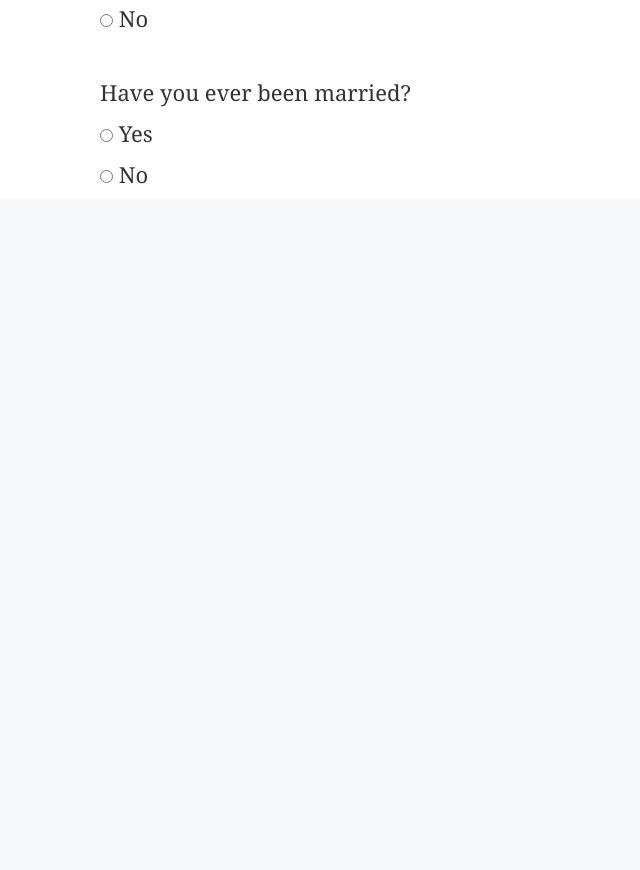
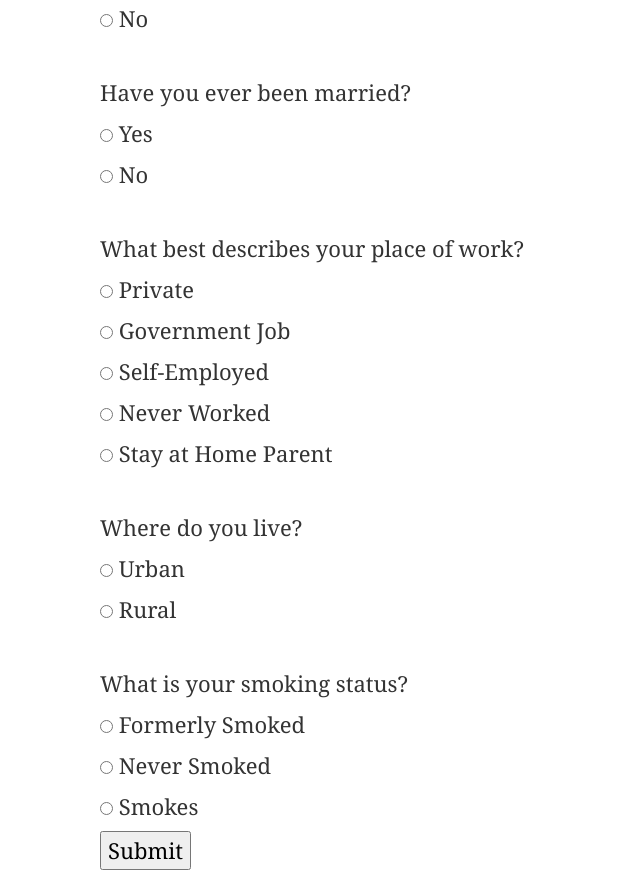
Before and after one commit to znurtokatli/Whole-Lotta-Heart, a Flask app: page /page_ml in a window 1280 px wide. Shown: the part 1862-2732 px from the top of the page, without its empty margins (0-640 px from the left). Before the commit the page ends 2046 px from the top, so only its background shows below. Run offline with Flask 2, Linux system fonts and the light colour scheme; some libraries are stand-ins or nearby versions.

Commit message:
submit button

```diff
--- a/templates/ml.html
+++ b/templates/ml.html
@@ -102,6 +102,9 @@
          <p><strong>Analysis Placeholder</strong></p>
          <br>
          <br>
+
+
+         <!-- ml form -->
          <form method="POST">
           <label for="fname">Gender:</label><br>
           <input type="radio" id="male" name="gender" value="1">
@@ -126,9 +129,35 @@
           <label for="Yes">Yes</label><br>
           <input type="radio" id="No" name="married" value="0">
           <label for="No">No</label><br>
+          <br>
+          <label for="fname">What best describes your place of work?</label><br>
+          <input type="radio" id="Private" name="work" value="1">
+          <label for="Private">Private</label><br>
+          <input type="radio" id="Government Job" name="work" value="0">
+          <label for="Government Job">Government Job</label><br>
+          <input type="radio" id="Self-Employed" name="work" value="2">
+          <label for="Self-Employed">Self-Employed</label><br>
+          <input type="radio" id="Never Worked" name="work" value="3">
+          <label for="Never Worked">Never Worked</label><br>
+          <input type="radio" id="Stay at Home Parent" name="work" value="4">
+          <label for="Stay at Home Parent">Stay at Home Parent</label><br>
+          <br>
+          <label for="fname">Where do you live?</label><br>
+          <input type="radio" id="Urban" name="residence" value="1">
+          <label for="Urban">Urban</label><br>
+          <input type="radio" id="Rural" name="residence" value="0">
+          <label for="Rural">Rural</label><br>
+          <br>
+          <label for="fname">What is your smoking status?</label><br>
+          <input type="radio" id="Formerly Smoked" name="smoking" value="1">
+          <label for="Formerly Smoked">Formerly Smoked</label><br>
+          <input type="radio" id="Never Smoked" name="smoking" value="0">
+          <label for="Never Smoked">Never Smoked</label><br>
+          <input type="radio" id="Smokes" name="smoking" value="2">
+          <label for="Smokes">Smokes</label><br>
         </form>
 
-
+<input type="submit" value="Submit">
 
          <!------------------------------------Source Links------------------------------------------------------------------------------------------------------------>
           <!-- Leaflet CSS -->
```
